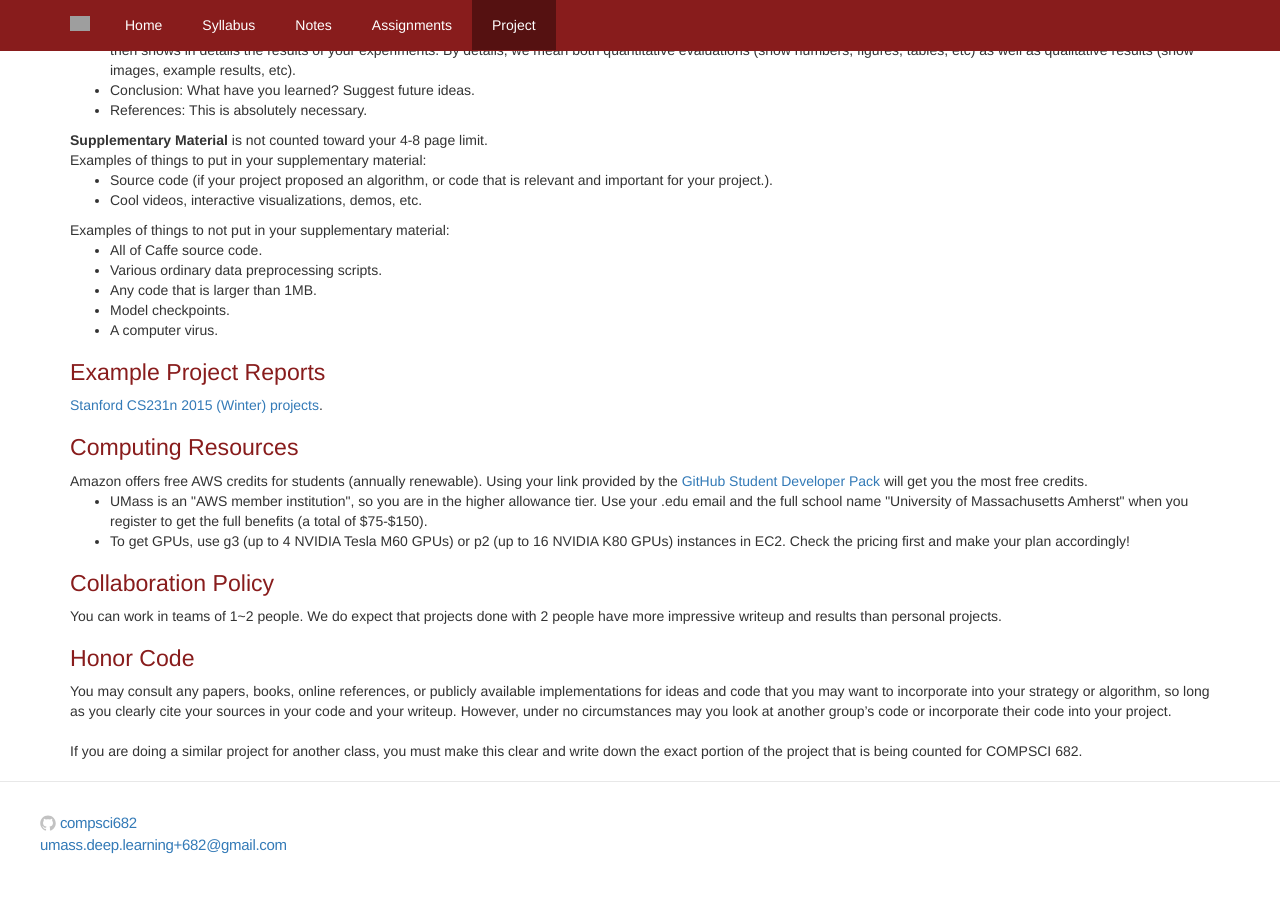
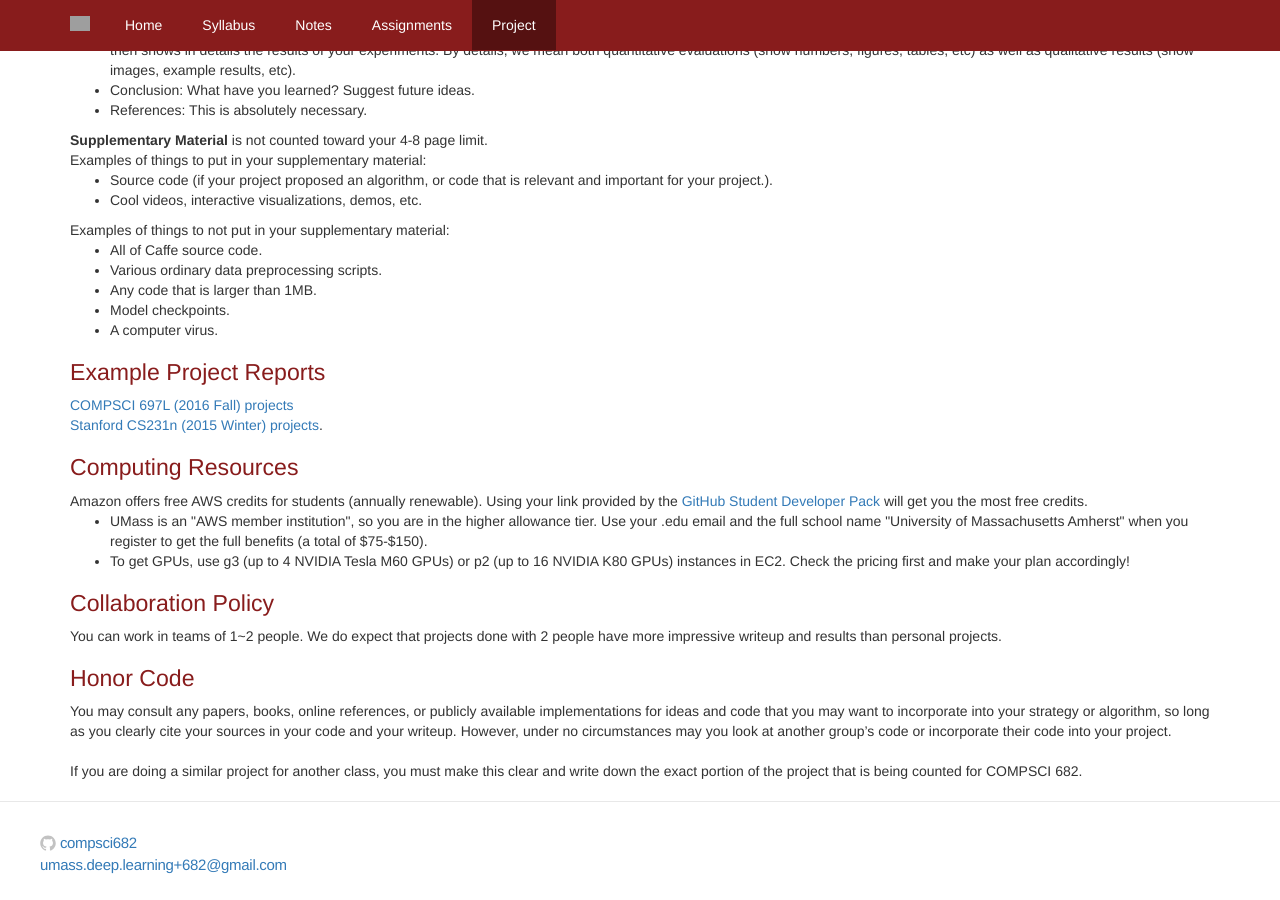
Before and after one commit to compsci682/compsci682.github.io, a Jekyll site: the page projects/index.html, which Jekyll copies as it is, in a window 1280 px wide and 900 px high, scrolled down 2878 px. Built offline with Jekyll 4.4.1, drawn with Linux system fonts in a browser that asks for light colours; grey boxes are pictures that could not be loaded.

Commit message:
adds 697l reports

```diff
--- a/projects/index.html
+++ b/projects/index.html
@@ -287,7 +287,8 @@ another class' project (with the consent of the other class' instructor), make t
 -->
   <h2>Example Project Reports</h2>
 
-  <a href="http://vision.stanford.edu/teaching/cs231n/reports.html">Stanford CS231n 2015 (Winter) projects</a>.
+<a href="https://docs.google.com/spreadsheets/d/10rbnBZGXzfDGnTRM8h4Q660ZZ731RSQosZr-RqtlUhU/edit?usp=sharing">COMPSCI 697L (2016 Fall) projects</a><br>
+  <a href="http://vision.stanford.edu/teaching/cs231n/reports.html">Stanford CS231n (2015 Winter) projects</a>.
   <br>
 
   <h2>Computing Resources</h2>
```
